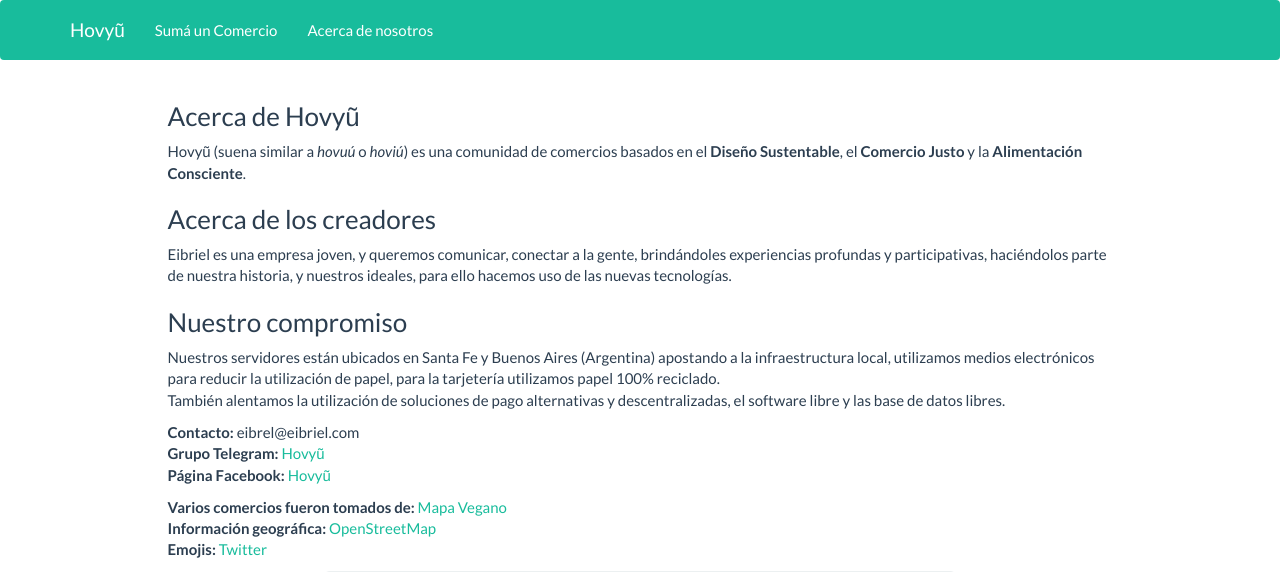
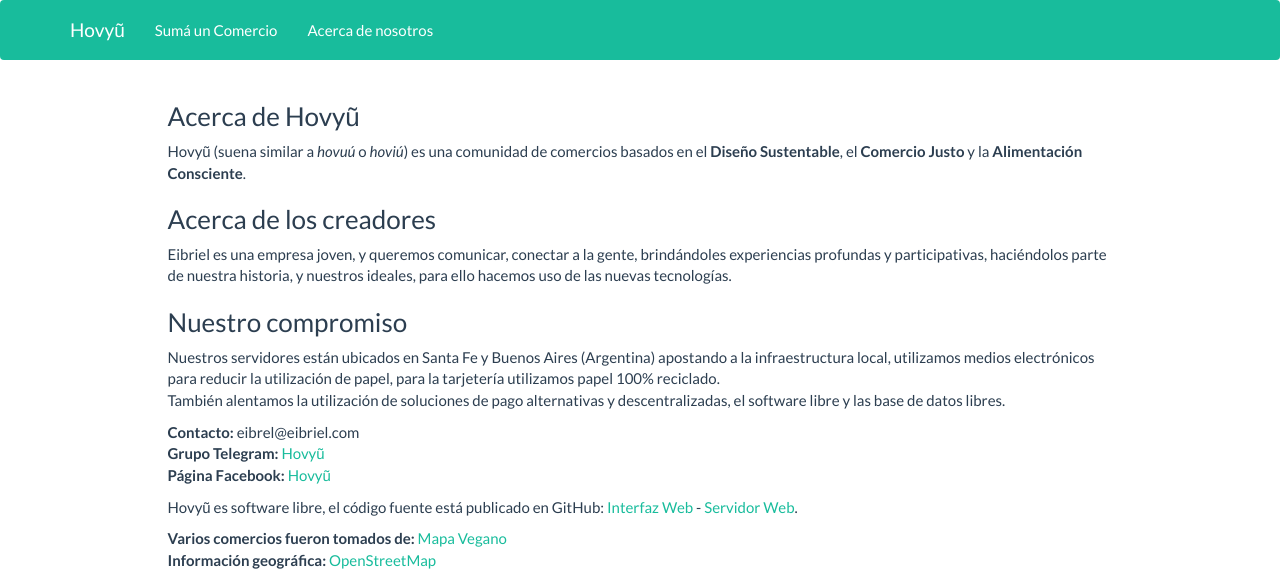
Before and after one commit to Eibriel/hovyu-community-web, a Flask app: page /about in a window 1280 px wide. Shown: the top 572 px of the page. Run offline with Flask 2, Linux system fonts and the light colour scheme; parts of the project's set-up code (start-up, migrations or seed data) failed here and were passed over; some libraries are stand-ins or nearby versions.

Commit message:
Changing to Hovyu, adding links to source code

```diff
--- a/web_server/web_server/templates/about.html
+++ b/web_server/web_server/templates/about.html
@@ -31,6 +31,9 @@
                     <strong>Página Facebook:</strong> <a href="https://www.facebook.com/HovyuPage" target="_blank">Hovyũ</a><br>
                 </p>
                 <p>
+                    Hovyũ es software libre, el código fuente está publicado en GitHub: <a href="https://github.com/Eibriel/hovyu-community-web" target="_blank">Interfaz Web</a> - <a href="https://github.com/Eibriel/hovyu-community-server" target="_blank">Servidor Web</a>.
+                </p>
+                <p>
                 <strong>Varios comercios fueron tomados de:</strong> <a href="https://www.facebook.com/mapa.vegano" target="_blank">Mapa Vegano</a><br>
                 <strong>Información geográfica:</strong> <a href="http://openstreetmap.org/" target="_blank">OpenStreetMap</a><br>
                 <strong>Emojis:</strong> <a href="https://github.com/twitter" target="_blank">Twitter</a>
```
Also changed, not shown: README.md.
